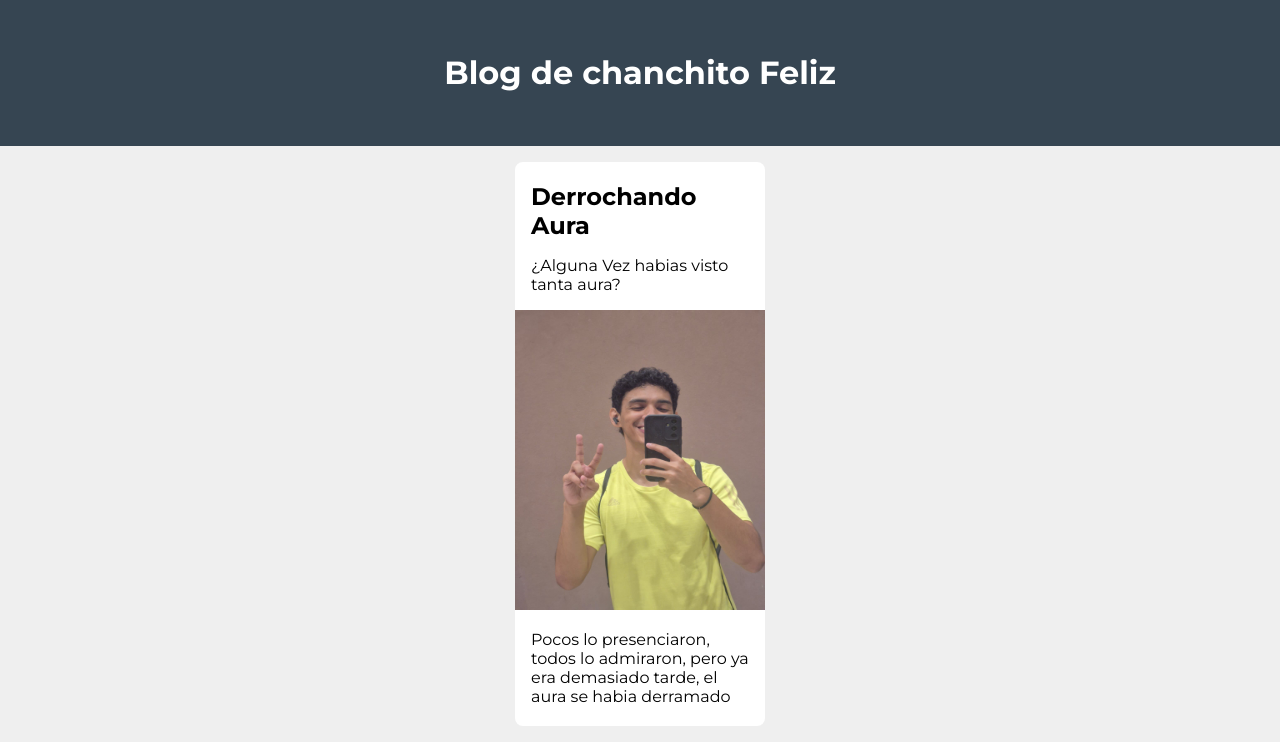
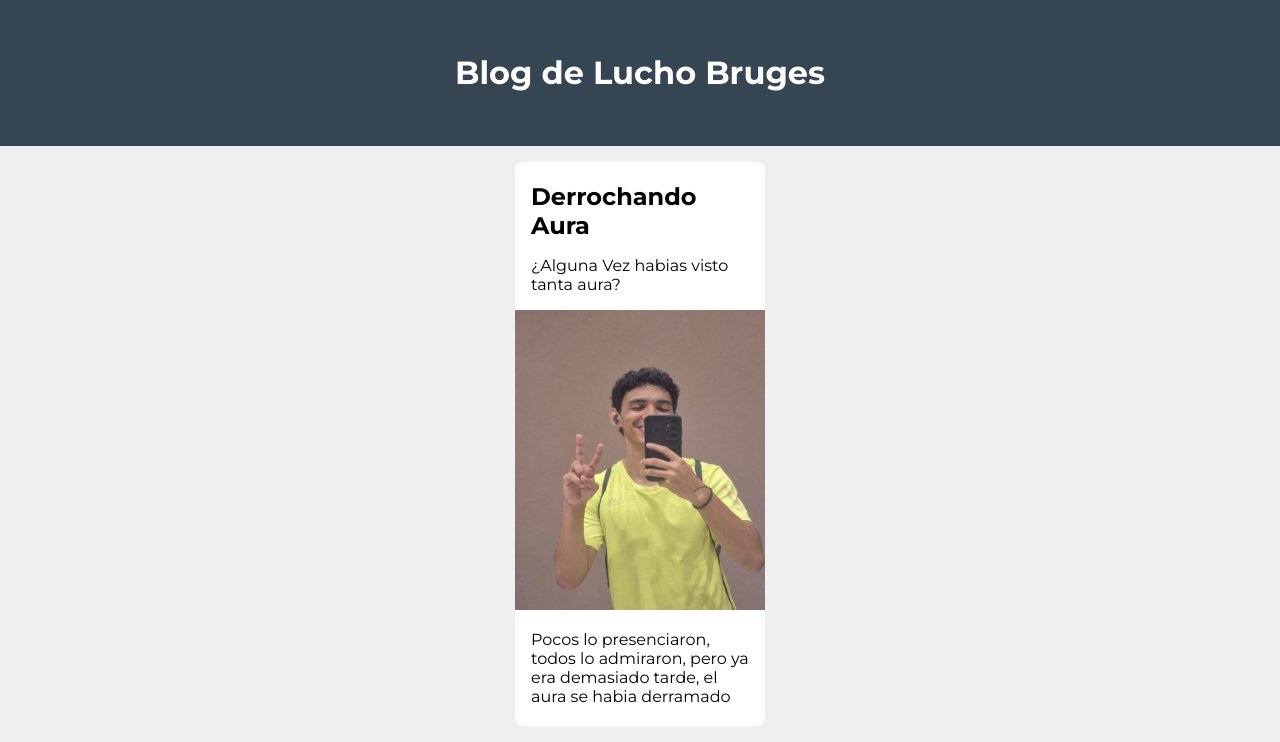
Before and after one commit to Luisbruges3/Posts, a plain HTML site: page index.html in a window 1280 px wide. Shown: the top 742 px of the page. Drawn offline with Linux system fonts and the light colour scheme.

Commit message:
ultimo cambio

```diff
--- a/index.html
+++ b/index.html
@@ -12,7 +12,7 @@
 </head>
 <body>
     <header id="titulo">
-        <h1>Blog de chanchito Feliz</h1>
+        <h1>Blog de Lucho Bruges</h1>
     </header>
     <section class="container">
         <article class="post">
```
